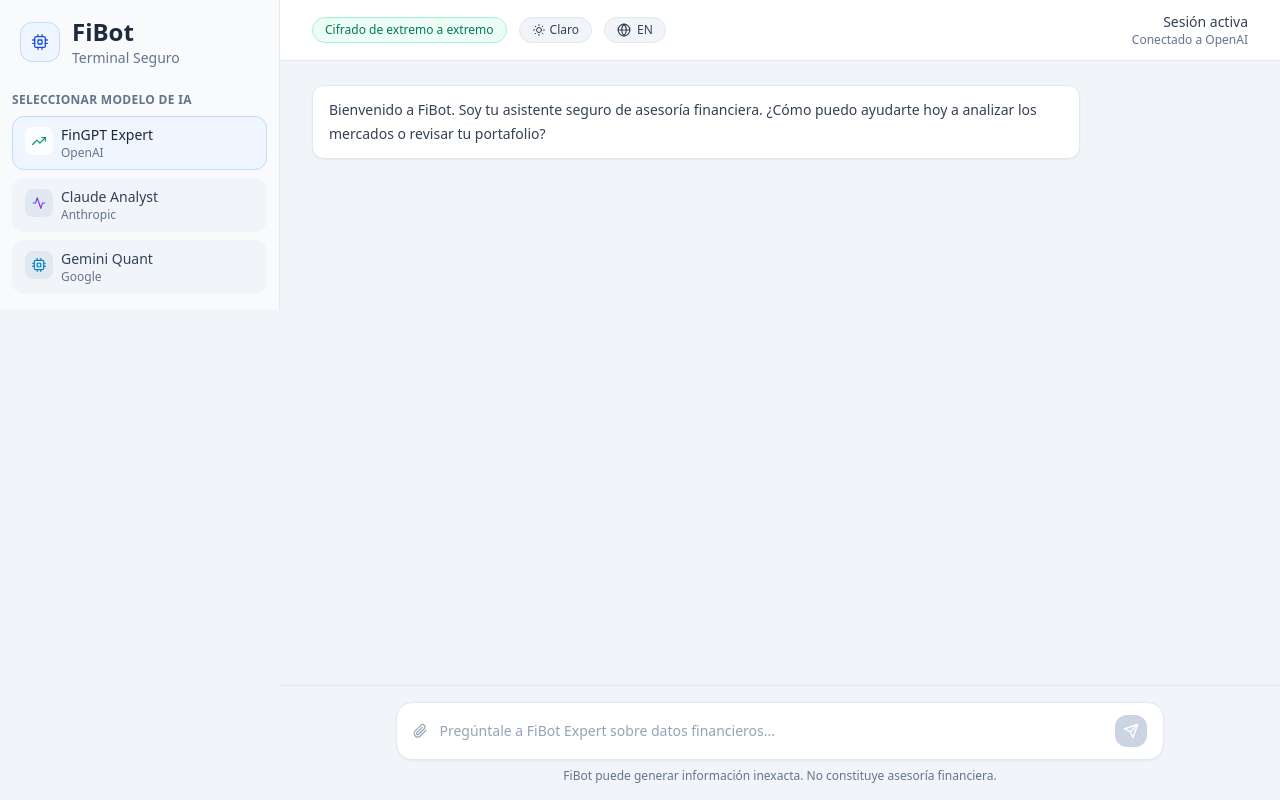
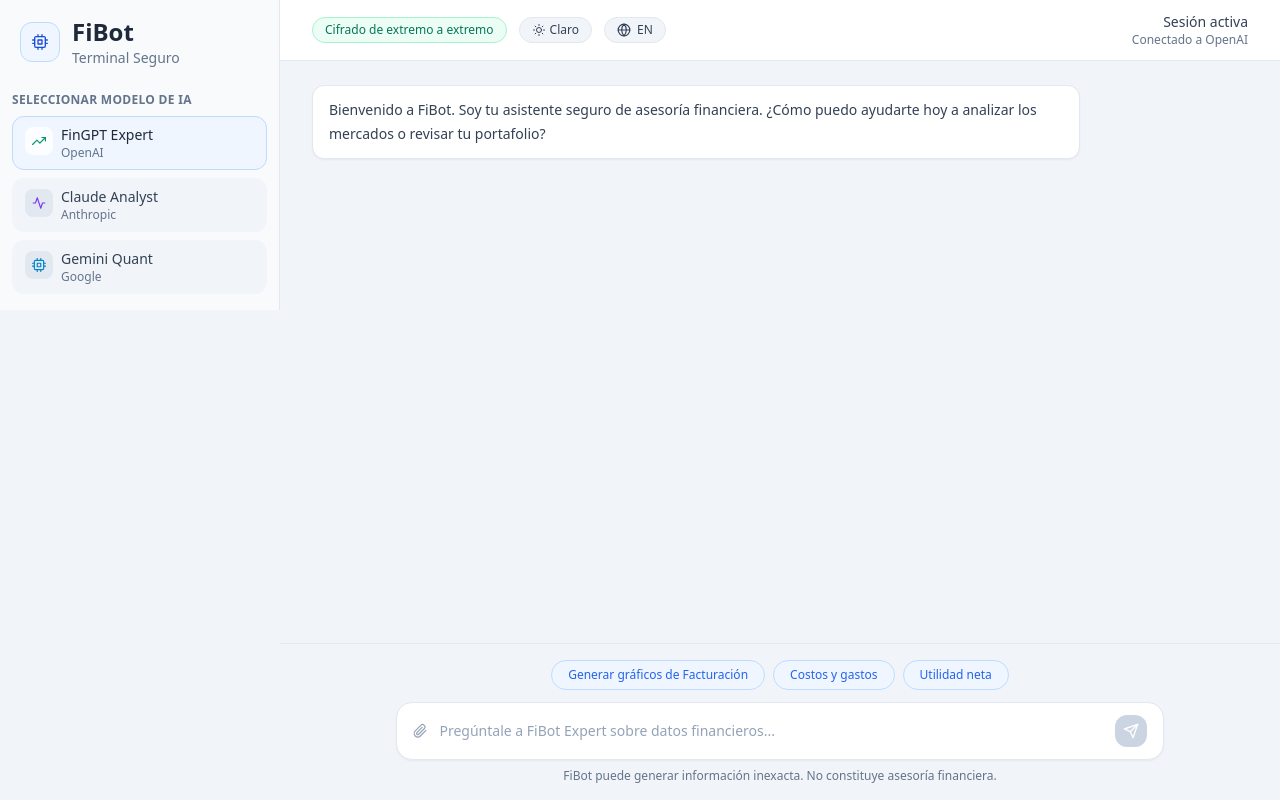
Before and after one commit to sebastiansz1992/chatbot-sdd, a React (Vite) app: page / in a window 1280 px wide. Built offline with nearby package versions, Linux system fonts and the light colour scheme.

Commit message:
feat: add suggestion chips component and integrate suggestions in chat interface

```diff
--- a/src/app/App.tsx
+++ b/src/app/App.tsx
@@ -2,6 +2,7 @@
 import { ChatComposer } from '../components/chat/ChatComposer'
 import { ChatDisclaimer } from '../components/chat/ChatDisclaimer'
 import { ChatTimeline } from '../components/chat/ChatTimeline'
+import { SuggestionChips } from '../components/chat/SuggestionChips'
 import { useChatState } from '../components/chat/useChatState'
 import { AppShell } from '../components/layout/AppShell'
 import { TopStatusBar } from '../components/layout/TopStatusBar'
@@ -103,6 +104,13 @@
         exportTableLabel={t.exportTableCsv}
       />
       <div className="border-t border-slate-200 bg-slate-100 px-3 pt-3 dark:border-slate-800 dark:bg-slate-950 sm:px-4 sm:pt-4">
+        {messages.length === 1 && (
+          <SuggestionChips
+            suggestions={t.suggestions}
+            onSelect={(text) => sendMessage(text)}
+            disabled={isSending}
+          />
+        )}
         <ChatComposer
           value={draftMessage}
           onChange={setDraftMessage}
--- /dev/null
+++ b/src/components/chat/SuggestionChips.tsx
@@ -0,0 +1,23 @@
+type SuggestionChipsProps = {
+  suggestions: string[]
+  onSelect: (text: string) => void
+  disabled: boolean
+}
+
+export function SuggestionChips({ suggestions, onSelect, disabled }: Readonly<SuggestionChipsProps>) {
+  return (
+    <div className="flex flex-wrap justify-center gap-2 px-3 pb-3 sm:px-4">
+      {suggestions.map((text) => (
+        <button
+          key={text}
+          type="button"
+          disabled={disabled}
+          onClick={() => onSelect(text)}
+          className="rounded-full border border-blue-200 bg-blue-50 px-4 py-1.5 text-xs font-medium text-blue-600 transition-colors hover:bg-blue-100 disabled:cursor-not-allowed disabled:opacity-50 dark:border-blue-800 dark:bg-blue-950/40 dark:text-blue-400 dark:hover:bg-blue-900/40"
+        >
+          {text}
+        </button>
+      ))}
+    </div>
+  )
+}
--- a/src/components/chat/useChatState.ts
+++ b/src/components/chat/useChatState.ts
@@ -33,8 +33,8 @@
 
   const canSend = useMemo(() => draftMessage.trim().length > 0 && !isSending, [draftMessage, isSending])
 
-  const sendMessage = async () => {
-    const content = draftMessage.trim()
+  const sendMessage = async (overrideText?: string) => {
+    const content = (overrideText ?? draftMessage).trim()
     if (!content || isSending) return
 
     const userMessage = buildMessage('user', content)
--- a/src/i18n/translations.ts
+++ b/src/i18n/translations.ts
@@ -25,6 +25,7 @@
   modelSelectorTitle: string
   modelSelectorAriaLabel: string
   exportTableCsv: string
+  suggestions: string[]
 }
 
 export const translations: Record<Language, Translations> = {
@@ -55,6 +56,11 @@
     modelSelectorTitle: 'Seleccionar modelo de IA',
     modelSelectorAriaLabel: 'Selector de modelo',
     exportTableCsv: 'Exportar tabla como CSV',
+    suggestions: [
+      'Generar gráficos de Facturación',
+      'Costos y gastos',
+      'Utilidad neta',
+    ],
   },
   en: {
     appSubtitle: 'Secure Terminal',
@@ -82,5 +88,10 @@
     modelSelectorTitle: 'Select AI model',
     modelSelectorAriaLabel: 'Model selector',
     exportTableCsv: 'Export table as CSV',
+    suggestions: [
+      'Generate Billing charts',
+      'Costs and expenses',
+      'Net profit',
+    ],
   },
 }
```
